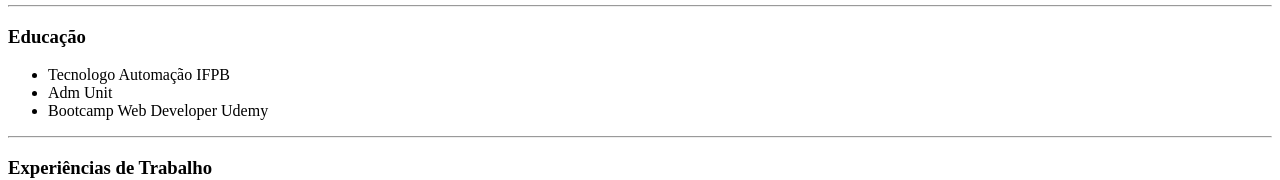
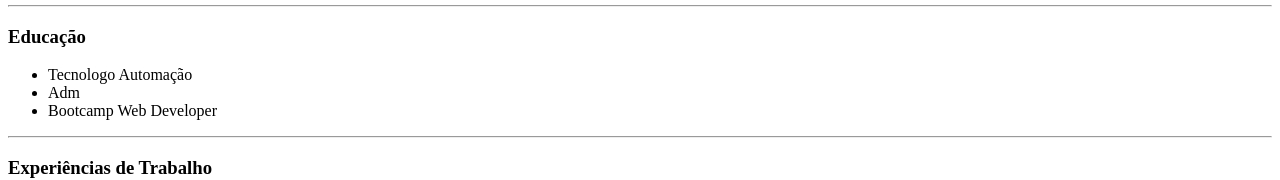
Before and after one commit to RaquelFT/CV, a plain HTML site: page index.html in a window 1280 px wide. Shown: the part 285-465 px from the top of the page. Drawn offline with Linux system fonts and the light colour scheme.

Commit message:
Update index.html

```diff
--- a/index.html
+++ b/index.html
@@ -20,9 +20,9 @@
   <hr>
   <h3>Educação</h3>
   <ul>
-    <li>Tecnologo Automação IFPB</li>
-    <li>Adm Unit</li>
-    <li>Bootcamp Web Developer Udemy</li>
+    <li>Tecnologo Automação</li>
+    <li>Adm</li>
+    <li>Bootcamp Web Developer</li>
   </ul>
   <hr>
   <h3>Experiências de Trabalho</h3>
```
